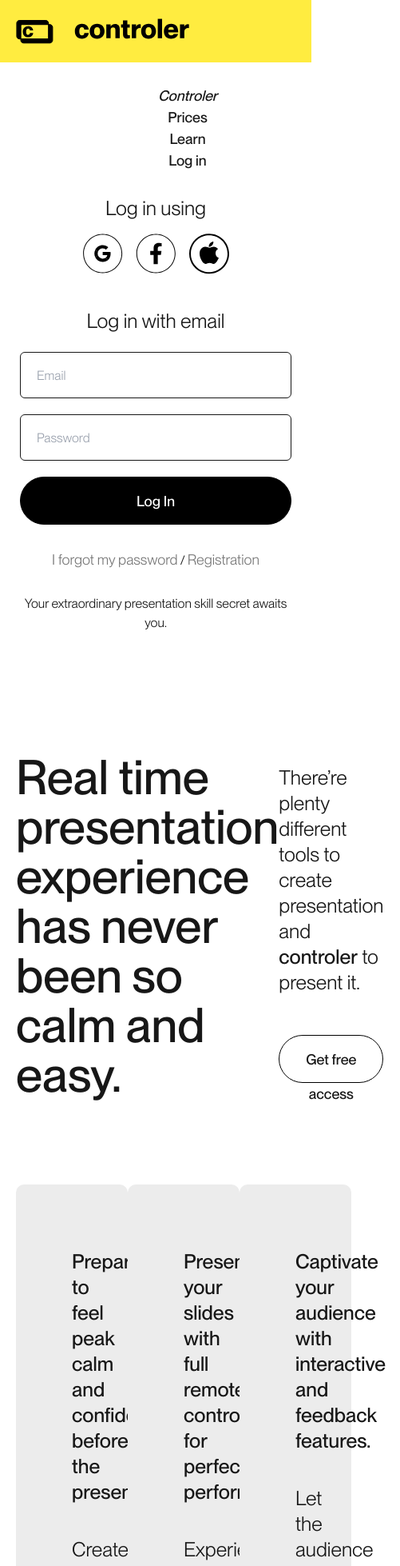
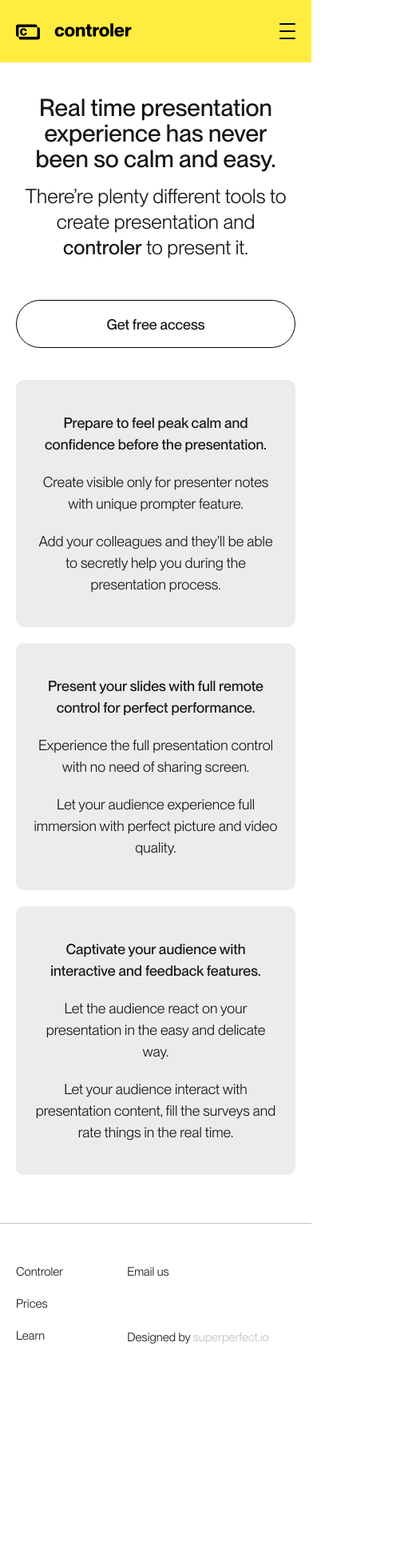
Before and after one commit to tobianiass/superperfect-control, a Next.js app: page / in a window 390 px wide. Shown: the top 1958 px of the page at 80% size, 501 px wide, since content can reach past the window. After the commit the page ends 1730 px from the top, so only its background shows below. Built offline with nearby package versions, Linux system fonts and the light colour scheme; no server answers.

Commit message:
CNTRL-03: next-auth with responsive styles

```diff
--- a/package.json
+++ b/package.json
@@ -11,6 +11,7 @@
   "dependencies": {
     "@types/bcrypt": "^5.0.2",
     "@types/uuid": "^10.0.0",
+    "@u-wave/react-vimeo": "^0.9.12",
     "axios": "^1.7.7",
     "bcryptjs": "^2.4.3",
     "install": "^0.13.0",
@@ -21,6 +22,8 @@
     "npm": "^10.9.0",
     "react": "^18",
     "react-dom": "^18",
+    "react-player": "^2.16.0",
+    "react-responsive": "^10.0.0",
     "uuid": "^10.0.0"
   },
   "devDependencies": {
--- a/src/app/(home)/page.tsx
+++ b/src/app/(home)/page.tsx
@@ -3,9 +3,9 @@ import ControlerIntroduction from "@/app/components/Home/ControlerIntroduction";
 
 export default function Home() {
   return (
-    <>
+    <div className="c-page">
         <ControlerIntroduction />
         <ControlerDescription />
-    </>
+    </div>
   );
 }
--- a/src/app/components/Footer/Footer.tsx
+++ b/src/app/components/Footer/Footer.tsx
@@ -1,14 +1,18 @@
+'use client'
+
 import FooterLinks from "./FooterLinks"
 import FooterDesignedBy from './FooterDesignedBy'
 
 const Footer: React.FC = () => {
   return (
-    <div className="border-t border-t-darkGrey">
-        <div className="wrapper flex justify-between items-end py-[100px]">
+    <footer className="border-t border-t-darkGrey">
+        <div className="wrapper flex justify-between items-end py-[40px] md:py-[100px]">
             <FooterLinks />
-            <FooterDesignedBy />
+            <div className="hidden md:block">
+                <FooterDesignedBy />
+            </div>
         </div>
-    </div>
+    </footer>
   )
 }
 
--- a/src/app/components/Footer/FooterDesignedBy.tsx
+++ b/src/app/components/Footer/FooterDesignedBy.tsx
@@ -3,7 +3,7 @@ import Link from "next/link"
 
 const FooterDesignedBy: React.FC = () => {
     return (
-        <p className="text-[15px]">
+        <p className="text-[15px] leading-[36px]">
             {FooterDesignedByText.title} <Link className="text-darkGrey hover:text-[#999] transition-colors" href={FooterDesignedByText.url}>{FooterDesignedByText.urlTitle}</Link>
         </p>
     )
--- a/src/app/components/Footer/FooterLinks.tsx
+++ b/src/app/components/Footer/FooterLinks.tsx
@@ -1,18 +1,20 @@
 import { FooterLinksColumnOne, FooterLinksColumnTwo } from '@/contentData/footerData'
 import FooterLink from './FooterLink'
+import FooterDesignedBy from './FooterDesignedBy'
 
 const FooterLinks: React.FC = () => {
   return (
-    <div className="flex items-end">
+    <div className="flex md:items-end">
         <ul className="mr-[80px]">
             {FooterLinksColumnOne.map(link =>
                 <FooterLink key={link.id} url={link.url} title={link.title} />
             )}
         </ul>
-        <ul>
+        <ul className="flex justify-between flex-col">
             {FooterLinksColumnTwo.map(link =>
                 <FooterLink key={link.id} url={link.url} title={link.title} />
             )}
+            <li className="md:hidden"><FooterDesignedBy /></li>
         </ul>
     </div>
 
--- a/src/app/components/Header/HeaderLogo.tsx
+++ b/src/app/components/Header/HeaderLogo.tsx
@@ -1,10 +1,12 @@
 import Link from "next/link"
 import LogoSite from "../../../../public/icons/logo.svg"
+import LogoSiteMobile from "../../../../public/icons/logo-mobile.svg"
 
 const Logo: React.FC = () => {
     return (
         <Link href='/' >
-            <LogoSite />
+            <LogoSite className="hidden md:block" />
+            <LogoSiteMobile className="md:hidden" />
         </Link>
     )
 }
--- a/src/app/components/Header/HeaderNavigation.tsx
+++ b/src/app/components/Header/HeaderNavigation.tsx
@@ -20,11 +20,13 @@ const HeaderNavigation: React.FC = async () => {
                     (<HeaderNavigationLink url="/login" name="Log in" style="hidden md:block" />)
                 }
             </ul>
-            <div className='md:hidden'>
+            {!session &&
+            (<div className='md:hidden'>
                 <LoginSocials />
                 <LoginForm />
                 <h3 className="title-h1 text-center px-[20px] py-[30px]">{LoginPageText.text}</h3>
-            </div>
+            </div>)
+            }
         </div>
     )
 }
--- a/src/app/components/Header/HeaderNavigationLink.tsx
+++ b/src/app/components/Header/HeaderNavigationLink.tsx
@@ -3,11 +3,11 @@
 import { usePathname } from 'next/navigation'
 import Link from "next/link"
 
-const HeaderNavigationLink: React.FC<{url: string, name: string}> = ({url, name}) => {
+const HeaderNavigationLink: React.FC<{url: string, name: string, style?: string}> = ({url, name, style}) => {
     const pathname = usePathname()
 
     return (
-        <li className="pl-[80px] text-[18px] font-medium">
+        <li className={`md:pl-[80px] text-[18px] my-[10px] md:my-[0] font-medium ${style}`}>
             <Link className={`u-link-hover-underline ${pathname === url ? 'italic' : ''}`} href={url}>{name}</Link>
         </li>
     )
--- a/src/app/components/Home/ControlerDescription.tsx
+++ b/src/app/components/Home/ControlerDescription.tsx
@@ -2,11 +2,11 @@ import { ControlerDescriptionText } from '@/contentData/homePageData'
 
 const ControlerDescription = () => {
   return (
-    <ul className="wrapper flex justify-between text-[25px] text-center leading-8 mb-[100px]">
+    <ul className="wrapper flex justify-between text-[18px] md:text-[25px] text-center leading:4 md:leading-8 mb-[40px] md:mb-[100px] flex-col md:flex-row">
         {ControlerDescriptionText.map(text =>
-            <li key={text.id} className="px-[70px] py-[80px] bg-grey rounded-[10px] w-[32%]">
+            <li key={text.id} className="px-[20px] md:px-[70px] py-[40px] md:py-[80px] bg-grey rounded-[10px] md:w-[32%] mb-[20px]">
                 <p className="font-medium">{text.introText}</p>
-                <div className="[&>p]:mt-[40px]" dangerouslySetInnerHTML={{ __html:text.text}} />
+                <div className="[&>p]:mt-[20px] md:[&>p]:mt-[40px]" dangerouslySetInnerHTML={{ __html:text.text}} />
             </li>
         )}
     </ul>
--- a/src/app/components/Home/ControlerIntroduction.tsx
+++ b/src/app/components/Home/ControlerIntroduction.tsx
@@ -6,11 +6,11 @@ import Link from "next/link"
 
 const ControlerIntroduction: React.FC = () => {
   return (
-    <div className="wrapper flex justify-between pt-[120px] pb-[100px]">
-        <h1 className="max-w-[650px]">{ControlerIntroductionText.text}</h1>
-        <div className="max-w-[450px] pt-[15px]">
+    <div className="c-page wrapper flex justify-between pt-[40px] md:pt-[120px] pb-[40px] md:pb-[100px] flex-col md:flex-row">
+        <h1 className="max-w-[650px] text-center md:text-left">{ControlerIntroductionText.text}</h1>
+        <div className="max-w-[450px] pt-[15px] text-center md:text-left">
             <p className="text-[25px] mb-[50px] leading-8" dangerouslySetInnerHTML={{ __html: GetFreeAccessText.text }} />
-            <div className="max-w-[300px]">
+            <div className="md:max-w-[300px]">
                 <Link href="/" className="o-button">Get free access</Link>
             </div>
         </div>
--- a/src/app/globals.scss
+++ b/src/app/globals.scss
@@ -19,10 +19,28 @@ ins {
 }
 
 //Headings
-h1 {
-    font-size: 60px;
-    line-height: 62px;
+h1,
+.title-h1 {
+    font-size: 30px;
+    line-height: 32px;
     font-weight: 500;
+
+    @media screen and (min-width: 768px) {
+        font-size: 60px;
+        line-height: 62px;
+    }
+}
+
+//Headings
+h2 {
+    font-size: 30px;
+    line-height: 32px;
+    font-weight: 500;
+
+    @media screen and (min-width: 768px) {
+        font-size: 60px;
+        line-height: 62px;
+    }
 }
 
 //Global wrappers
@@ -90,3 +108,132 @@ h1 {
         }
     }
 }
+
+//Hamburger Menu
+@media screen and (max-width: 768px) {
+    .c-mobile-nav {
+        position: fixed;
+        bottom: 0;
+        left: 0;
+        width: 100%;
+        height: calc(100vh - 78px);
+        background: #fff;
+        opacity: 0;
+        z-index: -1;
+        transition: all 0.3s;
+        overflow-y: auto;
+    }
+
+    body:has(.is-navigation-open) {
+        .c-mobile-nav {
+            opacity: 1;
+            z-index: 1;
+        }
+        .c-page {
+            opacity: 0;
+            display: none;
+        }
+
+        footer {
+            opacity: 0;
+        }
+    }
+}
+
+#nav-icon2 {
+    width: 20px;
+    height: 20px;
+    position: relative;
+    -webkit-transform: rotate(0deg);
+    -moz-transform: rotate(0deg);
+    -o-transform: rotate(0deg);
+    transform: rotate(0deg);
+    -webkit-transition: .5s ease-in-out;
+    -moz-transition: .5s ease-in-out;
+    -o-transition: .5s ease-in-out;
+    transition: .5s ease-in-out;
+    cursor: pointer;
+}
+
+#nav-icon2 span {
+    display: block;
+    position: absolute;
+    height: 1.5px;
+    width: 50%;
+    background: #000;
+    opacity: 1;
+    -webkit-transform: rotate(0deg);
+    -moz-transform: rotate(0deg);
+    -o-transform: rotate(0deg);
+    transform: rotate(0deg);
+    -webkit-transition: .25s ease-in-out;
+    -moz-transition: .25s ease-in-out;
+    -o-transition: .25s ease-in-out;
+    transition: .25s ease-in-out;
+}
+
+#nav-icon2 span:nth-child(even) {
+    left: 50%;
+    border-radius: 0 9px 9px 0;
+}
+
+#nav-icon2 span:nth-child(odd) {
+    left:0px;
+    border-radius: 9px 0 0 9px;
+}
+
+#nav-icon2 span:nth-child(1), #nav-icon2 span:nth-child(2) {
+    top: 0px;
+}
+
+#nav-icon2 span:nth-child(3), #nav-icon2 span:nth-child(4) {
+    top: 9px;
+}
+
+#nav-icon2 span:nth-child(5), #nav-icon2 span:nth-child(6) {
+    top: 18px;
+}
+
+#nav-icon2.is-navigation-open span:nth-child(1),#nav-icon2.is-navigation-open span:nth-child(6) {
+    -webkit-transform: rotate(45deg);
+    -moz-transform: rotate(45deg);
+    -o-transform: rotate(45deg);
+    transform: rotate(45deg);
+}
+
+#nav-icon2.is-navigation-open span:nth-child(2),#nav-icon2.is-navigation-open span:nth-child(5) {
+    -webkit-transform: rotate(-45deg);
+    -moz-transform: rotate(-45deg);
+    -o-transform: rotate(-45deg);
+    transform: rotate(-45deg);
+}
+
+#nav-icon2.is-navigation-open span:nth-child(1) {
+    left: 3px;
+    top: 3px;
+}
+
+#nav-icon2.is-navigation-open span:nth-child(2) {
+    left: 50%;
+    top: 3px;
+}
+
+#nav-icon2.is-navigation-open span:nth-child(3) {
+    left: -50%;
+    opacity: 0;
+}
+
+#nav-icon2.is-navigation-open span:nth-child(4) {
+    left: 100%;
+    opacity: 0;
+}
+
+#nav-icon2.is-navigation-open span:nth-child(5) {
+    left: 3px;
+    top: 10px;
+}
+
+#nav-icon2.is-navigation-open span:nth-child(6) {
+    left: 50%;
+    top: 10px;
+}
```
Also changed, not shown: 1 other file (tests, documents, lock files or other folders).
